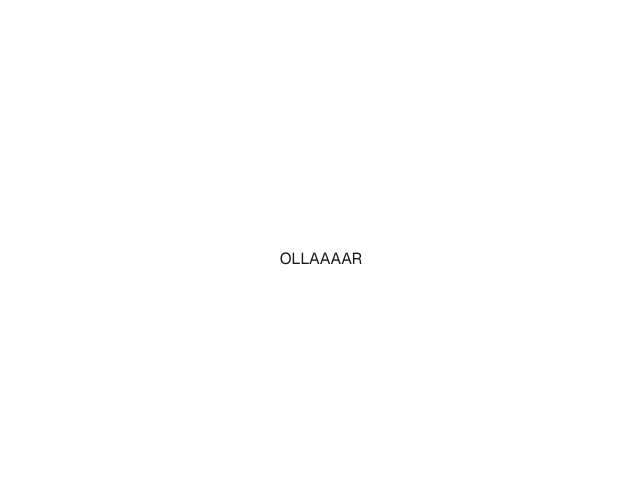
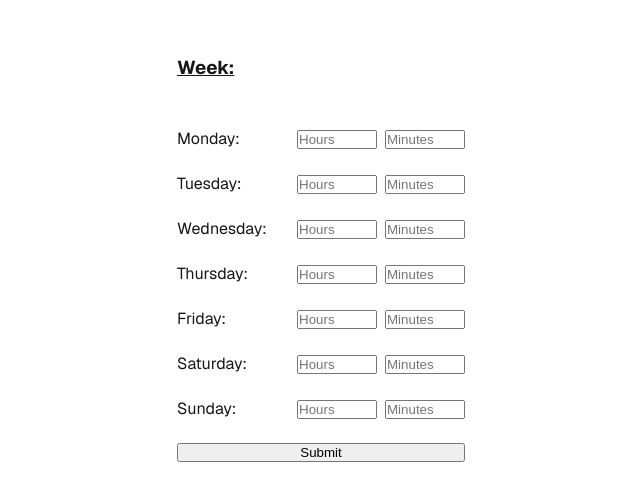
Before and after one commit to Manfrin92/fiap_desafios, a Next.js app in the folder desafio1/: page / in a window 1280 px wide. Shown: the part 142-642 px from the top of the page, without its empty margins (319-959 px from the left). Built offline with nearby package versions, Linux system fonts and the light colour scheme.

Commit message:
feat: form ui

```diff
--- /dev/null
+++ b/desafio1/src/app/components/WeeklyScheduleForm.tsx
@@ -0,0 +1,74 @@
+import React from "react";
+
+type WeeklyScheduleFormProps = {
+  onSubmit(value: any): void;
+};
+
+export function WeeklyScheduleForm({ onSubmit }: WeeklyScheduleFormProps) {
+  const daysOfWeek = ["Monday", "Tuesday", "Wednesday", "Thursday", "Friday", "Saturday", "Sunday"];
+
+  return (
+    <form
+      style={{
+        marginTop: "1rem",
+        gap: "1.5rem",
+        display: "flex",
+        flexDirection: "column",
+      }}
+      onSubmit={(e) => {
+        e.preventDefault();
+        const formData = new FormData(e.currentTarget);
+        const data = Object.fromEntries(formData.entries());
+        onSubmit(data);
+      }}
+    >
+      {daysOfWeek.map((day) => (
+        <div
+          key={day}
+          style={{
+            display: "flex",
+            minWidth: "18rem",
+            justifyContent: "space-between",
+            alignItems: "center",
+            gap: "1rem",
+          }}
+        >
+          <span>{day}:</span>
+          <div style={{ display: "flex", gap: "0.5rem" }}>
+            <div>
+              <label htmlFor={`${day}-hours`} style={{ display: "none" }}>
+                {day} Hours
+              </label>
+              <input
+                id={`${day}-hours`}
+                name={`${day}-hours`}
+                type="number"
+                placeholder="Hours"
+                min="0"
+                max="24"
+                style={{ minWidth: "5rem" }}
+              />
+            </div>
+            <div>
+              <label htmlFor={`${day}-minutes`} style={{ display: "none" }}>
+                {day} Minutes
+              </label>
+              <input
+                id={`${day}-minutes`}
+                name={`${day}-minutes`}
+                type="number"
+                placeholder="Minutes"
+                min="0"
+                max="59"
+                style={{ minWidth: "5rem" }}
+              />
+            </div>
+          </div>
+        </div>
+      ))}
+      <button type="submit" style={{ cursor: "pointer" }}>
+        Submit
+      </button>
+    </form>
+  );
+}
--- a/desafio1/src/app/page.tsx
+++ b/desafio1/src/app/page.tsx
@@ -1,11 +1,19 @@
+'use client'
+import { WeeklyScheduleForm } from "./components/WeeklyScheduleForm";
 import styles from "./page.module.css";
+import { FormValues } from "./types/formType";
 
 export default function Home() {
+  function onSubmit(values: FormValues) {
+    console.log(values)
+  }
+
   return (
     <div className={styles.page}>
       <main className={styles.main}>
         <div className={styles.ctas}>
-          OLLAAAAR
+          <h3 style={{textDecoration: "underline", marginBottom: "3rem"}}>Week:</h3>
+          <WeeklyScheduleForm onSubmit={onSubmit}/>
         </div>
       </main>
     </div>
--- /dev/null
+++ b/desafio1/src/app/types/formType.ts
@@ -0,0 +1,16 @@
+export type FormValues = {
+  "Monday-hours": string;
+  "Monday-minutes": string;
+  "Tuesday-hours": string;
+  "Tuesday-minutes": string;
+  "Wednesday-hours": string;
+  "Wednesday-minutes": string;
+  "Thursday-hours": string;
+  "Thursday-minutes": string;
+  "Friday-hours": string;
+  "Friday-minutes": string;
+  "Saturday-hours": string;
+  "Saturday-minutes": string;
+  "Sunday-hours": string;
+  "Sunday-minutes": string;
+};
```
